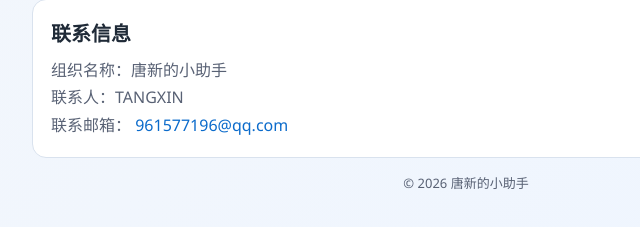
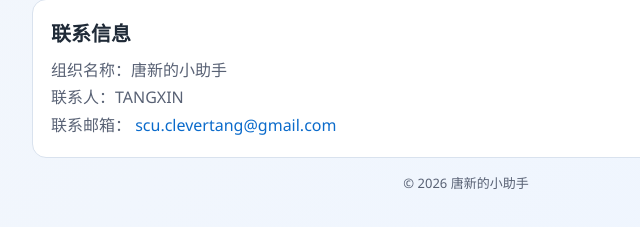
Before and after one commit to clevertang/company-site, a plain HTML site: page index.html in a window 1280 px wide. Shown: the part 519-746 px from the top of the page, 174-814 px from the left. Drawn offline with Linux system fonts and the light colour scheme.

Commit message:
chore: update contact email to scu.clevertang@gmail.com

```diff
--- a/index.html
+++ b/index.html
@@ -124,7 +124,7 @@
         <p>联系人：TANGXIN</p>
         <p>
           联系邮箱：
-          <a href="mailto:961577196@qq.com">961577196@qq.com</a>
+          <a href="mailto:scu.clevertang@gmail.com">scu.clevertang@gmail.com</a>
         </p>
       </section>
 
```
Also changed, not shown: privacy.html (+1 -1 lines).
